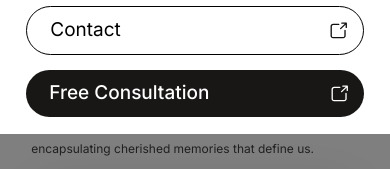
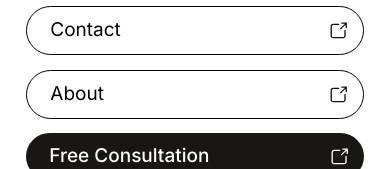
Before and after one commit to Identityofsine/egpparties, a Next.js app: page /about in a window 390 px wide. Both pictures are taken after a click on the element 334 px from the left and 64 px from the top of the page. Shown: the part 239-408 px from the top of the page. Built offline with nearby package versions, Linux system fonts and the light colour scheme.

Commit message:
made about

```diff
--- a/src/app/(root)/about/page.tsx
+++ b/src/app/(root)/about/page.tsx
@@ -30,8 +30,8 @@ export default function AboutPage() {
 						<p className="margin-top-02">
 							Lorem ipsum dolor sit amet, consectetur adipiscing elit. Etiam eget augue ut felis venenatis ullamcorper. Pellentesque neque metus, suscipit at bibendum vel, tempus at mi. Donec gravida pellentesque ante, tempor luctus nisi imperdiet et. Maecenas tempor eu lacus id lacinia. Curabitur vel lectus dui. Sed quis sem est. Aenean varius dapibus aliquam.
 						</p>
-						<div className="flex column fill-width">
-							<Button className="margin-top-04" primary={true} text="Book Us as a DJ" />
+						<div className="flex column fill-width m-margin-top-05">
+							<Button className="margin-top-04 m-width-fill" primary={true} text="Book Us as a DJ" />
 						</div>
 					</div>
 
--- a/src/components/NavbarClient.tsx
+++ b/src/components/NavbarClient.tsx
@@ -33,6 +33,9 @@ export default function MobileNavBar() {
 				<a href={brandSettings.path + "contact"} className="m-width-fill">
 					<Button primary={false} text={"Contact"} className="m-width-fill" />
 				</a>
+				<a href={brandSettings.path + "about"} className="m-width-fill">
+					<Button primary={false} text={"About"} className="m-width-fill" />
+				</a>
 				<a href={brandSettings.path + "consultation"} className="m-width-fill">
 					<Button primary={true} text={"Free Consultation"} className="m-width-fill" />
 				</a>
--- a/src/styles/pages/about.scss
+++ b/src/styles/pages/about.scss
@@ -32,7 +32,7 @@ main.about-page {
 
 		.left {
 			img {
-				width: 9.5rem;
+				max-width: 9.5rem;
 				height: 10rem;
 				border-radius: var(--border-radius);
 			}
```
